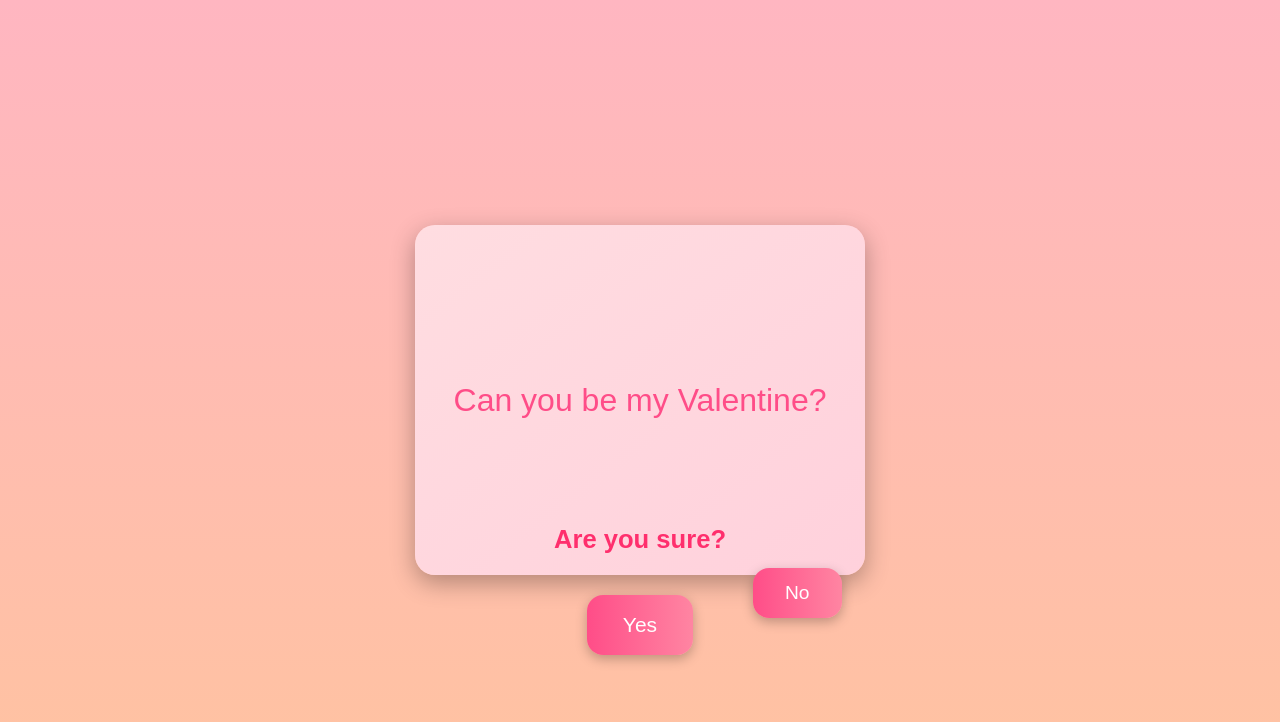
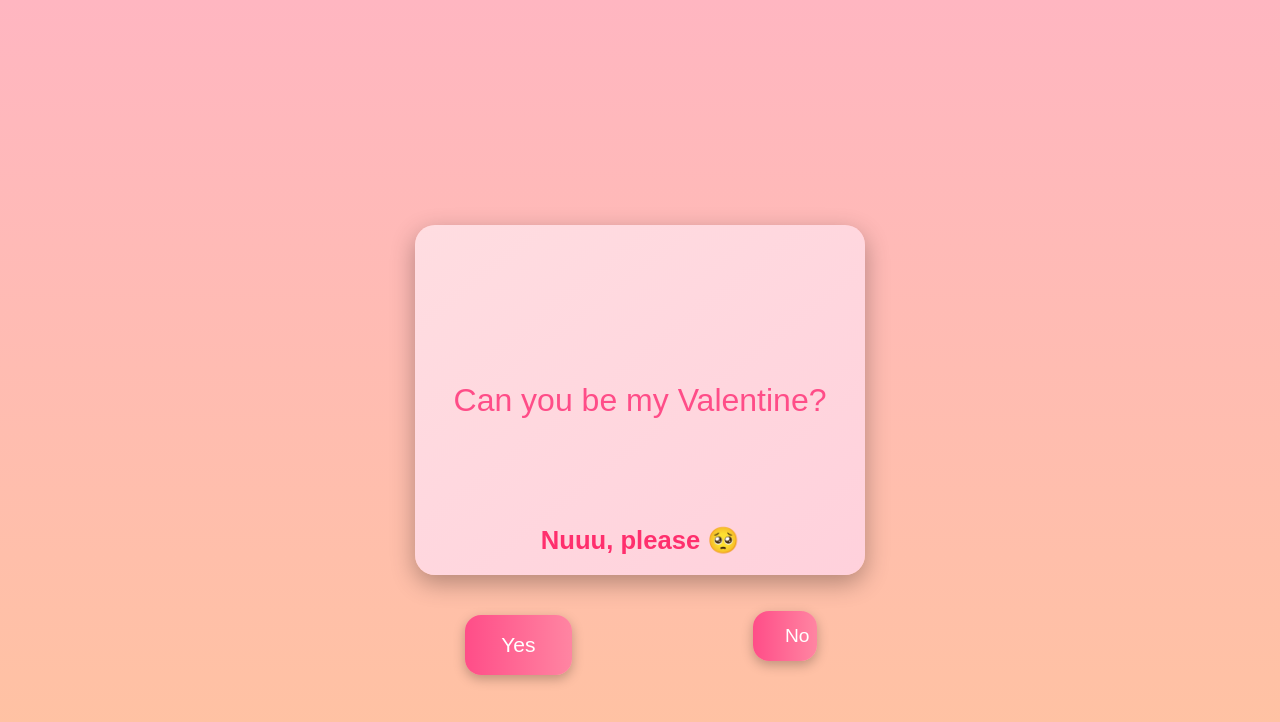
Before and after one commit to Unwilleds/valentine-ui, a plain HTML site: page index.html in a window 1280 px wide. Both pictures are taken after a click on the button "No". Drawn offline with Linux system fonts and the light colour scheme.

Commit message:
Update index.html

```diff
--- a/index.html
+++ b/index.html
@@ -78,6 +78,8 @@ body {
   margin-top: 20px;
   position: relative;
   transition: opacity 1s ease;
+  width: 100%;
+  height: 80px;
 }
 
 button {
@@ -93,9 +95,8 @@ button {
   position: absolute;
 }
 
-button:hover {
-  transform: scale(1.1);
-}
+#yesBtn { left: 50px; top: 20px; }
+#noBtn { right: 50px; top: 20px; }
 
 #message {
   position: absolute;
@@ -198,7 +199,6 @@ const popup = document.getElementById("popup");
 
 let yesSize = 18;
 let noMessages = [
-  "Are you sure?",
   "Nuuu, please 🥺",
   "Click Yes grrr 😡",
   "🥺🥺🥺",
@@ -207,7 +207,7 @@ let noMessages = [
 ];
 let msgIndex = 0;
 
-// Card flip animation with bounce
+// Card flip animation
 setTimeout(() => {
   card.classList.add("open");
   setTimeout(() => buttons.style.opacity = 1, 1200);
@@ -229,11 +229,10 @@ function createFloatingHeart() {
 
 // No button click
 noBtn.addEventListener("click", () => {
-  // Update static message
   showMessage(noMessages[msgIndex]);
   msgIndex = (msgIndex + 1) % noMessages.length;
 
-  // Button effects
+  // Effects
   noBtn.style.transform = "scale(1.3)";
   noBtn.style.background = "linear-gradient(to right, #ffb6c1, #ff69b4)";
   setTimeout(() => {
@@ -241,24 +240,23 @@ noBtn.addEventListener("click", () => {
     noBtn.style.background = "linear-gradient(to right, #ff4d88, #ff85a2)";
   }, 300);
 
-  yesBtn.style.transform = "scale(1.1)";
-  yesBtn.style.boxShadow = "0 0 20px #ff85a2, 0 0 30px #ff4d88";
-  setTimeout(() => yesBtn.style.transform = "", 300);
-  setTimeout(() => yesBtn.style.boxShadow = "", 300);
-
-  // Move No button randomly
-  const containerRect = buttons.getBoundingClientRect();
-  const btnWidth = noBtn.offsetWidth;
-  const btnHeight = noBtn.offsetHeight;
-  const x = Math.random() * (containerRect.width - btnWidth);
-  const y = Math.random() * (containerRect.height - btnHeight);
-  noBtn.style.left = x + "px";
-  noBtn.style.top = y + "px";
-
   // Grow Yes button
   yesSize += 3;
   yesBtn.style.fontSize = yesSize + "px";
   yesBtn.style.padding = (14 + yesSize/5) + "px " + (32 + yesSize/5) + "px";
+
+  // Move No button randomly inside container
+  const containerRect = buttons.getBoundingClientRect();
+  const btnWidth = noBtn.offsetWidth;
+  const btnHeight = noBtn.offsetHeight;
+
+  const maxX = containerRect.width - btnWidth;
+  const maxY = containerRect.height - btnHeight;
+  const x = Math.random() * maxX;
+  const y = Math.random() * maxY;
+
+  noBtn.style.left = x + "px";
+  noBtn.style.top = y + "px";
 });
 
 // Yes button click
```
